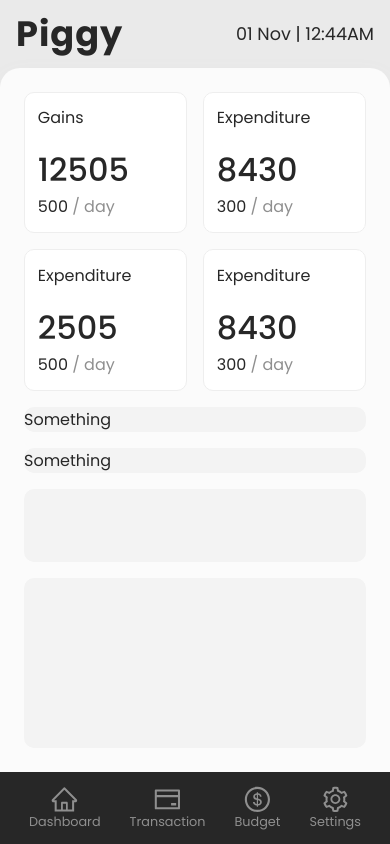
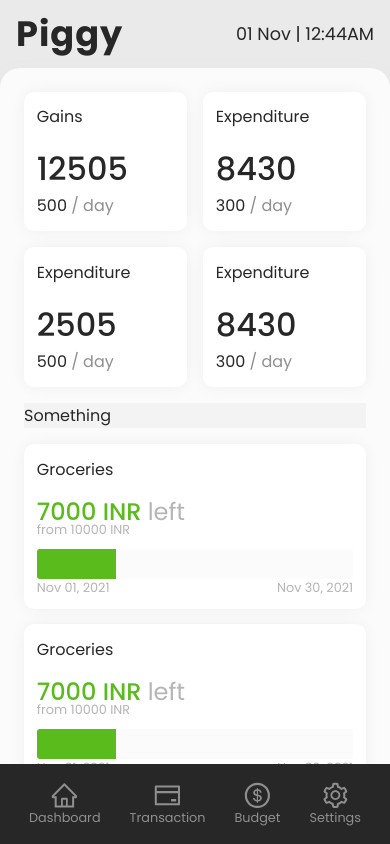
Before and after one commit to harshpandey002/piggy, a Next.js app: page /dashboard in a window 390 px wide. Shown: the top 844 px of the page. Built offline with nearby package versions, Linux system fonts and the light colour scheme.

Commit message:
Responsive Budget Card

```diff
--- /dev/null
+++ b/components/Budget.js
@@ -0,0 +1,26 @@
+import styles from "@/styles/Budget.module.css";
+
+export default function Budget() {
+  return (
+    <div className={` box ${styles.container}`}>
+      <div className={styles.category}>
+        <p>Groceries</p>
+      </div>
+      <div className={styles.content}>
+        <h2>
+          7000 INR <span>left</span>
+        </h2>
+        <p>from 10000 INR</p>
+      </div>
+      <div className={styles.visual}>
+        <div className={styles.outer}>
+          <div className={styles.inner}></div>
+        </div>
+        <div className={styles.dates}>
+          <p>Nov 01, 2021</p>
+          <p>Nov 30, 2021</p>
+        </div>
+      </div>
+    </div>
+  );
+}
--- a/components/BudgetOverview.js
+++ b/components/BudgetOverview.js
@@ -1,9 +1,12 @@
 import styles from "@/styles/BudgetOverview.module.css";
+import Budget from "./Budget";
 
 export default function BudgetOverview() {
   return (
     <div className={styles.container}>
-      <p>Something</p>
+      <Budget />
+      <Budget />
+      <Budget />
     </div>
   );
 }
--- /dev/null
+++ b/styles/Budget.module.css
@@ -0,0 +1,50 @@
+.container {
+  display: flex;
+  flex-direction: column;
+  gap: 10px;
+  min-width: 200px;
+  flex: 1;
+  /* width: clamp(200px, 100%); */
+}
+
+.content h2 {
+  margin-top: 10px;
+  font-weight: 500;
+  color: var(--green);
+  line-height: 0.8;
+}
+
+.content h2 span {
+  color: var(--white-5);
+  font-weight: 400;
+}
+
+.content p {
+  font-size: 0.8rem;
+  color: var(--white-5);
+}
+
+.outer {
+  background-color: var(--white-2);
+  width: 100%;
+  overflow: hidden;
+  height: 30px;
+  border-radius: 3px;
+}
+
+.inner {
+  background-color: var(--green);
+  width: 25%;
+  height: 100%;
+}
+
+.dates {
+  display: flex;
+  align-items: center;
+  justify-content: space-between;
+}
+
+.dates p {
+  color: var(--white-5);
+  font-size: 0.8rem;
+}
--- a/styles/BudgetOverview.module.css
+++ b/styles/BudgetOverview.module.css
@@ -1,4 +1,6 @@
 .container {
-  background-color: var(--white-3);
-  height: 33%;
+  height: max-content;
+  display: flex;
+  flex-wrap: wrap;
+  gap: 15px;
 }
--- a/styles/Dashboard.module.css
+++ b/styles/Dashboard.module.css
@@ -6,9 +6,9 @@
   height: 100%;
 }
 
-.container div {
+/* .container div {
   border-radius: 10px;
-}
+} */
 
 .left {
   width: 75%;
--- a/styles/Layout.module.css
+++ b/styles/Layout.module.css
@@ -4,8 +4,7 @@
 
 .content {
   display: flex;
-  height: 92vh;
-  min-height: 690px;
+  min-height: 92vh;
 }
 
 .children {
--- a/styles/globals.css
+++ b/styles/globals.css
@@ -38,6 +38,6 @@ a {
   background-color: var(--white-1);
   width: max-content;
   padding: 0.8rem;
-  border: 1px solid rgb(238, 238, 238);
-  /* box-shadow: rgba(0, 0, 0, 0.05) 0px 0px 15px; */
+  border-radius: 10px;
+  box-shadow: rgba(0, 0, 0, 0.05) 0px 0px 15px;
 }
```
